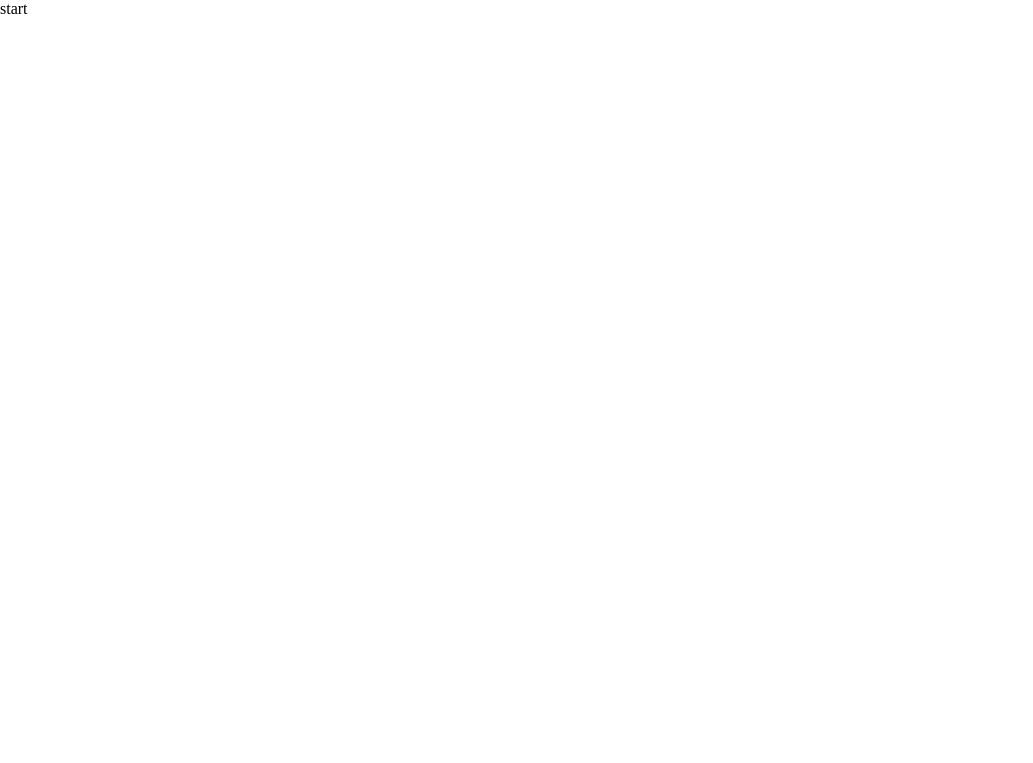
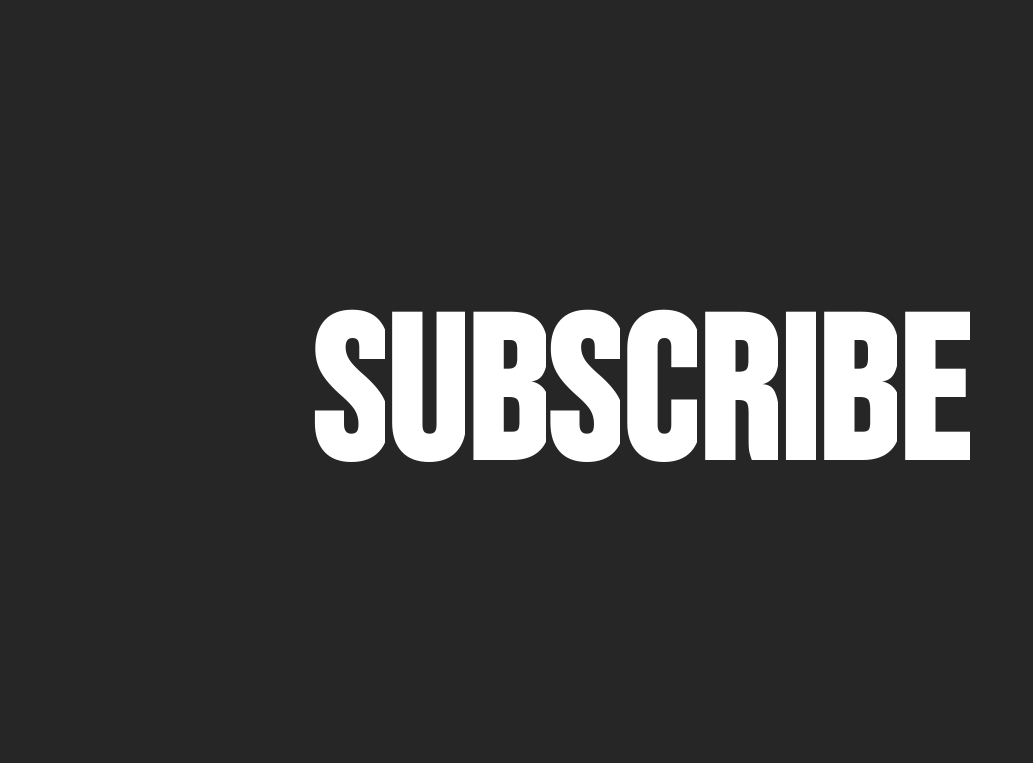
Before and after one commit to freetimezp/usefull-things-597-text, a plain HTML site: page index.html in a window 1280 px wide. Shown: the whole page, without its empty margins (0-1033 px from the left). Drawn offline with nearby package versions, Linux system fonts and the light colour scheme.

Commit message:
02. usefull-things-597-text. UI.

```diff
--- a/assets/css/style.css
+++ b/assets/css/style.css
@@ -1,11 +1,31 @@
-* {
+body {
+    font-family: "Bebas Neue", sans-serif;
     padding: 0;
     margin: 0;
-    box-sizing: border-box;
-    list-style: none;
-    list-style-type: none;
+    height: 100vh;
+    background: #262626;
+    display: flex;
+    justify-content: center;
+    align-items: center;
 }
 
-a {
-    text-decoration: none;
+.container {
+    color: white;
 }
+
+h1 {
+    text-transform: uppercase;
+    display: flex;
+    font-size: 200px;
+}
+
+.char {
+    overflow: hidden;
+    position: relative;
+}
+
+.clone-text {
+    position: absolute;
+    left: 0;
+    top: 0;
+}
--- a/assets/js/main.js
+++ b/assets/js/main.js
@@ -0,0 +1,27 @@
+const repeat = 8;
+const tl = gsap.timeline();
+const chars = document.querySelectorAll(".char");
+
+chars.forEach((char, i) => {
+    const original = char.querySelector(".original-text");
+    const clone = char.querySelector(".clone-text");
+
+    gsap.set(clone, {
+        yPercent: i % 2 === 0 ? -100 : 100,
+    });
+
+    let roll = gsap.to([original, clone], {
+        repeat: repeat,
+        ease: "none",
+        yPercent: i % 2 === 0 ? "+=100" : "-=100",
+        duration: 1,
+    });
+
+    tl.add(roll, 0);
+});
+
+gsap.to(tl, {
+    progress: 1,
+    duration: 4,
+    ease: "power4.inOut",
+});
--- a/index.html
+++ b/index.html
@@ -1,18 +1,63 @@
-<!DOCTYPE html>
+<!doctype html>
 <html lang="en">
+    <head>
+        <meta charset="UTF-8" />
+        <meta http-equiv="X-UA-Compatible" content="IE=edge" />
+        <meta name="viewport" content="width=device-width, initial-scale=1.0" />
 
-<head>
-    <meta charset="UTF-8">
-    <meta http-equiv="X-UA-Compatible" content="IE=edge" />
-    <meta name="viewport" content="width=device-width, initial-scale=1.0">
-    <link rel="stylesheet" href="./assets/css/style.css">
-    <title>Project</title>
-</head>
+        <link
+            href="https://fonts.googleapis.com/css2?family=Bebas+Neue:wght@400&display=swap"
+            rel="stylesheet"
+        />
 
-<body>
-    start
+        <link rel="stylesheet" href="./assets/css/style.css" />
+        <title>Project</title>
+    </head>
 
-    <script src="./assets/js/main.js"></script>
-</body>
+    <body>
+        <div class="container">
+            <h1>
+                <span class="char">
+                    <div class="original-text">s</div>
+                    <div class="clone-text">s</div>
+                </span>
+                <span class="char">
+                    <div class="original-text">u</div>
+                    <div class="clone-text">u</div>
+                </span>
+                <span class="char">
+                    <div class="original-text">b</div>
+                    <div class="clone-text">b</div>
+                </span>
+                <span class="char">
+                    <div class="original-text">s</div>
+                    <div class="clone-text">s</div>
+                </span>
+                <span class="char">
+                    <div class="original-text">c</div>
+                    <div class="clone-text">c</div>
+                </span>
+                <span class="char">
+                    <div class="original-text">r</div>
+                    <div class="clone-text">r</div>
+                </span>
+                <span class="char">
+                    <div class="original-text">i</div>
+                    <div class="clone-text">i</div>
+                </span>
+                <span class="char">
+                    <div class="original-text">b</div>
+                    <div class="clone-text">b</div>
+                </span>
+                <span class="char">
+                    <div class="original-text">e</div>
+                    <div class="clone-text">e</div>
+                </span>
+            </h1>
+        </div>
 
+        <script src="https://cdnjs.cloudflare.com/ajax/libs/gsap/3.12.2/gsap.min.js"></script>
+
+        <script src="./assets/js/main.js"></script>
+    </body>
 </html>
```
